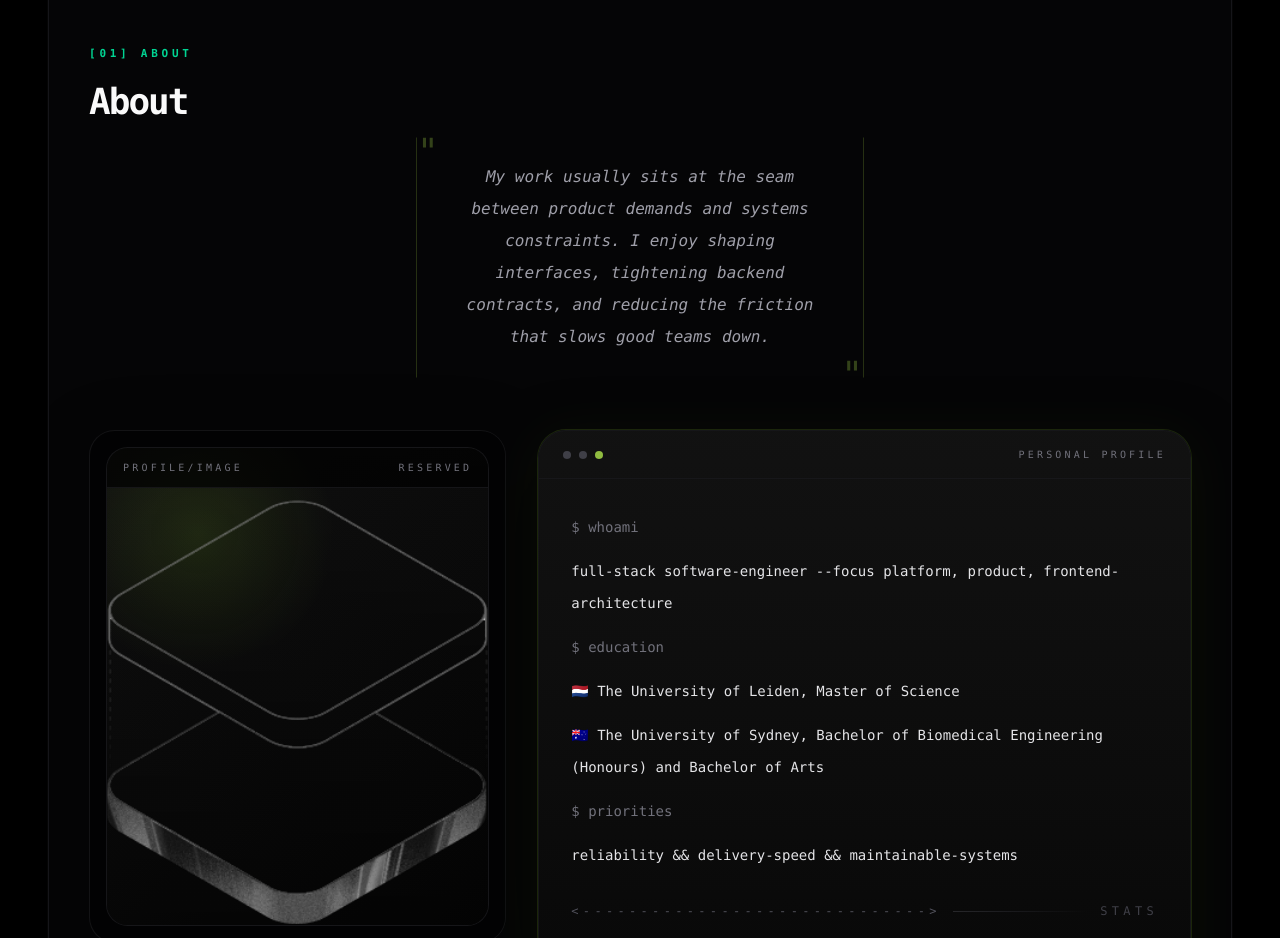
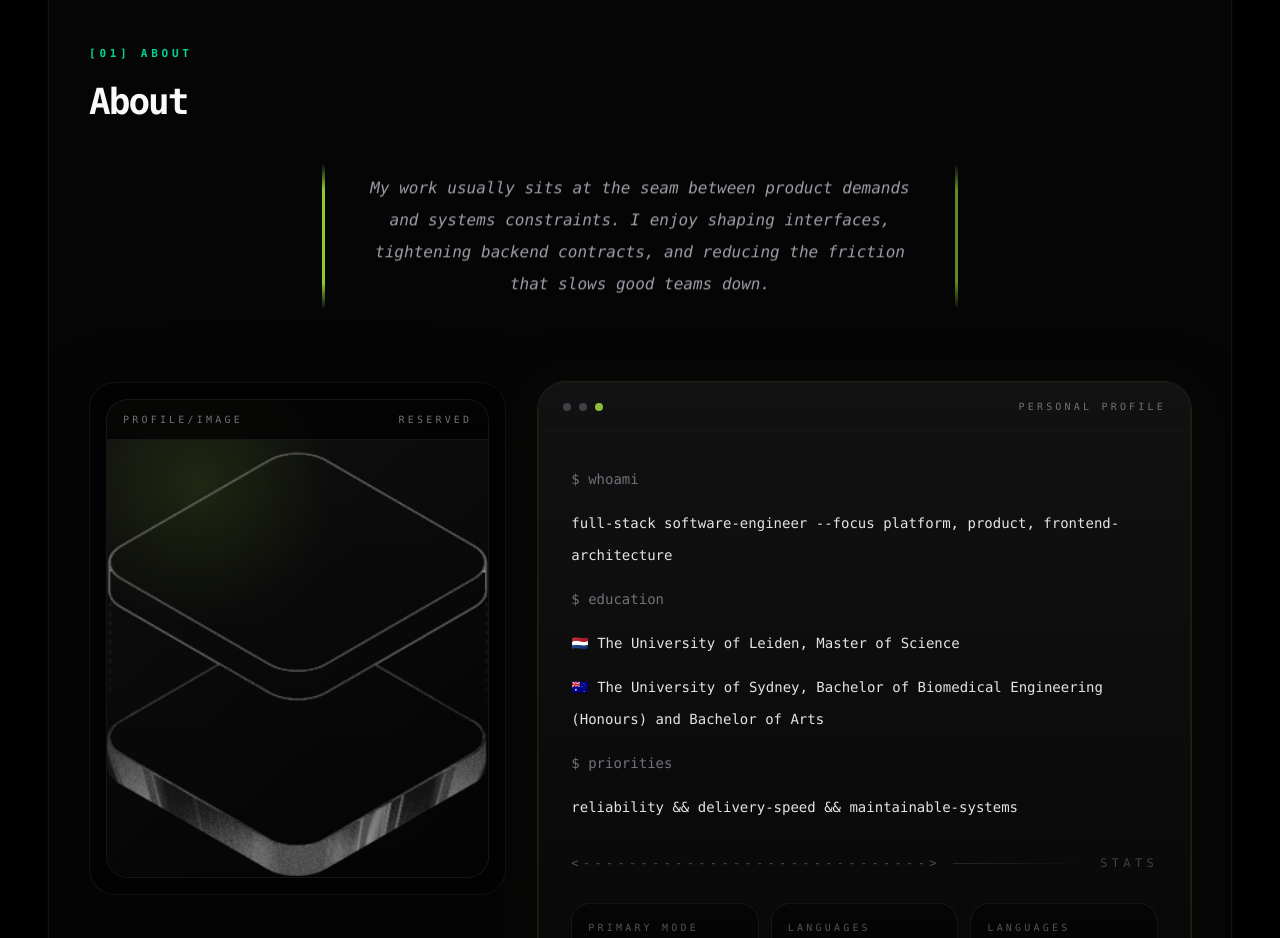
Before and after one commit to Rishi-Mishima/RIsha_sde_portfolio, a React (Vite) app: page / in a window 1280 px wide. Shown: the part 1340-2278 px from the top of the page. Built offline with nearby package versions, Linux system fonts and the light colour scheme.

Commit message:
style: About - quote section: remove the quote container the border and box around it and change the font color of the section heading

```diff
--- a/src/index.css
+++ b/src/index.css
@@ -399,24 +399,51 @@ select {
   }
 
   .about-quote {
-    @apply relative mx-auto border-l border-r border-lime-300/18 border-r-lime-300/18 px-6 py-6 text-base italic leading-8 text-zinc-200 sm:px-8 sm:text-lg sm:leading-9;
-    animation: about-quote-drift 5.2s ease-in-out infinite;
+    @apply relative mx-auto w-full max-w-[42rem] px-8 py-7 text-base italic leading-8 text-zinc-100 sm:px-12 sm:py-8 sm:text-lg sm:leading-9;
+    animation:
+      about-quote-enter 680ms ease-out both,
+      about-quote-drift 5.2s ease-in-out 760ms infinite;
+    transition:
+      transform 260ms ease,
+      opacity 260ms ease;
   }
 
   .about-quote::before,
   .about-quote::after {
-    @apply absolute text-4xl not-italic text-lime-300/26;
-    content: '"';
+    content: "";
   }
 
   .about-quote::before {
-    left: 0;
-    top: -0.35rem;
+    position: absolute;
+    left: 1.1rem;
+    top: 12%;
+    bottom: 12%;
+    width: 3px;
+    border-radius: 9999px;
+    background: linear-gradient(180deg, rgba(163, 230, 53, 0), rgba(163, 230, 53, 0.88) 18%, rgba(163, 230, 53, 0.88) 82%, rgba(163, 230, 53, 0));
+    opacity: 0;
+    transform: scaleY(0.4);
+    transform-origin: top;
+    animation: about-quote-line 720ms ease-out 180ms forwards;
   }
 
   .about-quote::after {
-    right: 0;
-    bottom: -1.1rem;
+    position: absolute;
+    right: 1.1rem;
+    top: 12%;
+    bottom: 12%;
+    width: 3px;
+    border-radius: 9999px;
+    background: linear-gradient(180deg, rgba(163, 230, 53, 0), rgba(163, 230, 53, 0.58) 18%, rgba(163, 230, 53, 0.58) 82%, rgba(163, 230, 53, 0));
+    opacity: 0;
+    transform: scaleY(0.4);
+    transform-origin: bottom;
+    animation: about-quote-line 720ms ease-out 260ms forwards;
+  }
+
+  .about-quote:hover {
+    transform: translateY(-2px);
+    opacity: 0.96;
   }
 
   .project-showcase {
@@ -563,8 +590,20 @@ body.theme-daylight .hero-action__title {
   @apply text-stone-900;
 }
 
+body.theme-daylight .display-title {
+  color: #111827 !important;
+}
+
 body.theme-daylight .about-quote {
-  @apply border-emerald-700/16 text-stone-800;
+  color: #111827 !important;
+}
+
+body.theme-daylight .about-quote::before {
+  background: linear-gradient(180deg, rgba(51, 65, 85, 0), rgba(51, 65, 85, 0.82) 18%, rgba(51, 65, 85, 0.82) 82%, rgba(51, 65, 85, 0));
+}
+
+body.theme-daylight .about-quote::after {
+  background: linear-gradient(180deg, rgba(5, 150, 105, 0), rgba(5, 150, 105, 0.74) 18%, rgba(5, 150, 105, 0.74) 82%, rgba(5, 150, 105, 0));
 }
 
 body.theme-daylight .project-card {
@@ -642,10 +681,46 @@ body.theme-daylight .hero-status-block {
   }
 }
 
+@keyframes about-quote-enter {
+  from {
+    opacity: 0;
+    transform: translateY(14px);
+  }
+
+  to {
+    opacity: 1;
+    transform: translateY(0);
+  }
+}
+
+@keyframes about-quote-line {
+  from {
+    opacity: 0;
+    transform: scaleY(0.4);
+  }
+
+  to {
+    opacity: 1;
+    transform: scaleY(1);
+  }
+}
+
 @media (max-width: 767px) {
   .mouse-aura,
   .mouse-core {
     display: none;
+  }
+
+  .about-quote {
+    padding: 1.25rem 1.25rem;
+  }
+
+  .about-quote::before {
+    left: 0.65rem;
+  }
+
+  .about-quote::after {
+    right: 0.65rem;
   }
 }
 
--- a/src/sections/AboutSection.jsx
+++ b/src/sections/AboutSection.jsx
@@ -10,7 +10,7 @@ function AboutSection({ about, hero }) {
         index={1}
         title="About"
         subtitle={about.summary}
-        subtitleClassName="about-quote max-w-none text-center lg:max-w-[28rem]"
+        subtitleClassName="about-quote max-w-none text-center lg:max-w-[42rem]"
       />
 
       <div className="grid gap-6 lg:grid-cols-[minmax(280px,0.78fr)_minmax(0,1.22fr)] lg:gap-8">
```
